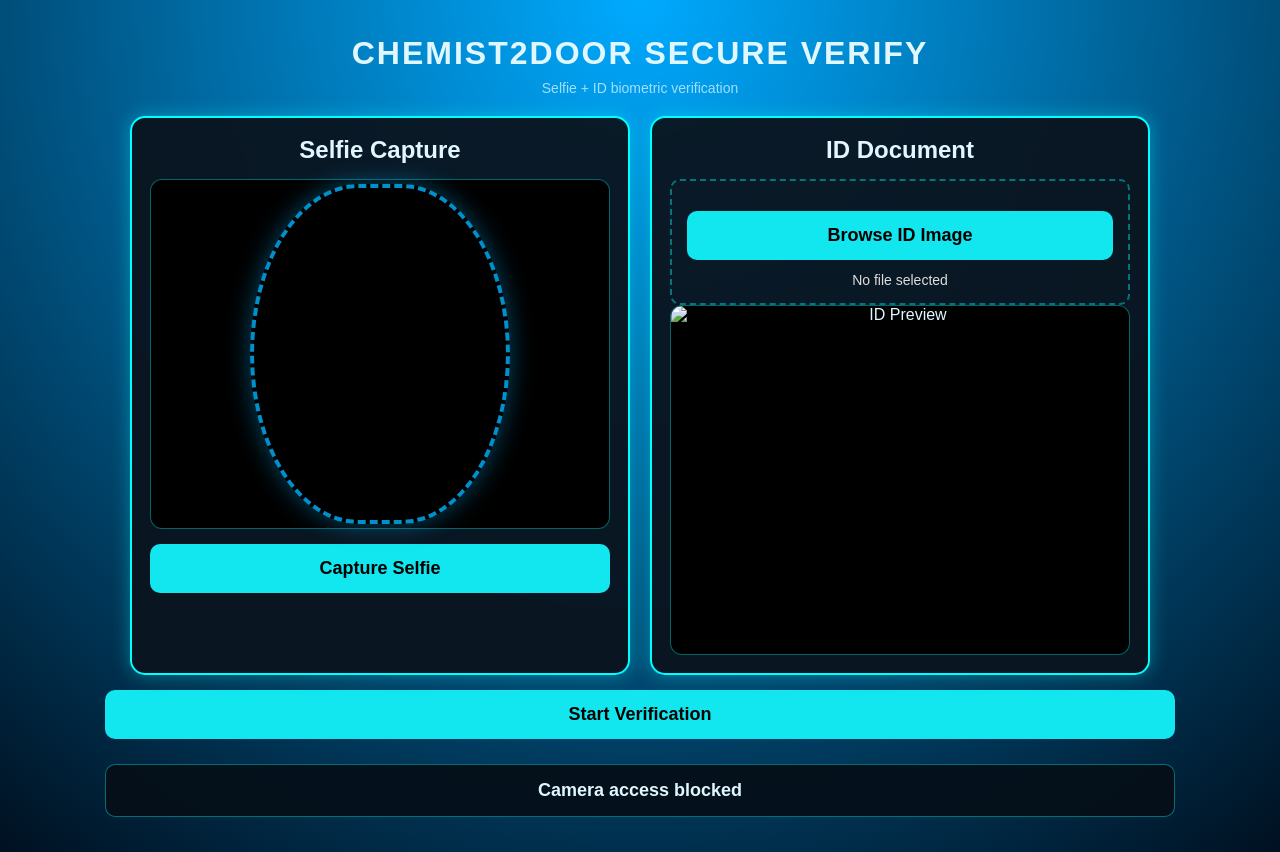
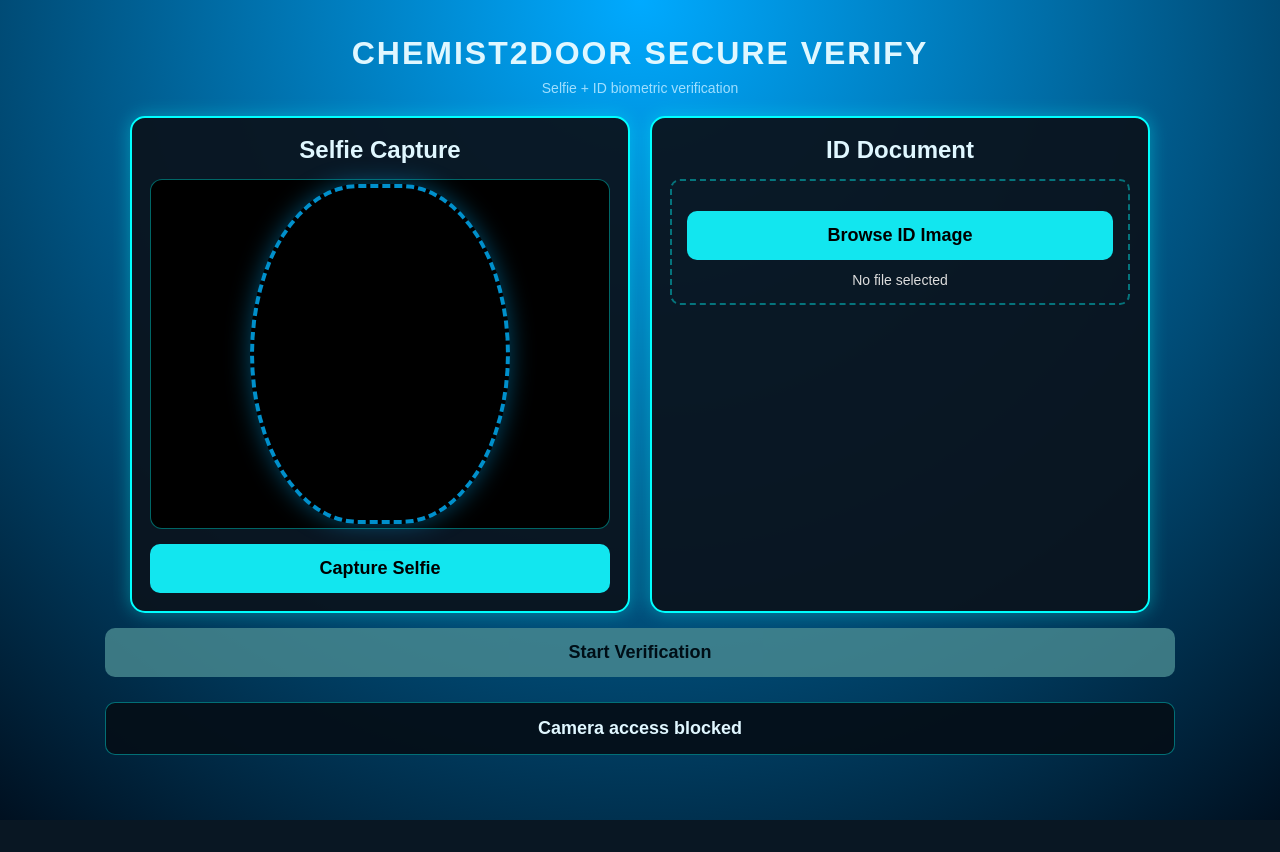
Before and after one commit to Shah4893/chemist2door, a Flask app: page / in a window 1280 px wide. After the commit the page ends 820 px from the top, so only its background shows below. Run offline with Flask 3, Linux system fonts and the light colour scheme.

Commit message:
Update index.html for age verification features

```diff
--- a/templates/index.html
+++ b/templates/index.html
@@ -4,8 +4,12 @@
     <meta charset="UTF-8">
     <title>Chemist2Door – Age Verification</title>
     <meta name="viewport" content="width=device-width, initial-scale=1.0">
+
     <!-- CSS -->
     <link rel="stylesheet" href="/static/style.css">
+
+    <!-- Prevent caching (important for verification systems) -->
+    <meta http-equiv="Cache-Control" content="no-store" />
 </head>
 
 <body>
@@ -29,9 +33,10 @@
             </div>
 
             <!-- frozen selfie (hold mode) -->
-            <canvas id="selfieCanvas"></canvas>
+            <canvas id="selfieCanvas" style="display:none;"></canvas>
 
             <button id="captureBtn" class="primary-btn">Capture Selfie</button>
+            <button id="retakeBtn" class="secondary-btn" style="display:none;">Retake Selfie</button>
         </div>
 
         <!-- ID UPLOAD SECTION -->
@@ -45,16 +50,16 @@
             </div>
 
             <!-- ID preview -->
-            <img id="idPreview" alt="ID Preview">
+            <img id="idPreview" alt="ID Preview" style="display:none;">
         </div>
 
     </div>
 
     <!-- VERIFY BUTTON -->
-    <button id="verifyBtn" class="primary-btn">Start Verification</button>
+    <button id="verifyBtn" class="primary-btn disabled" disabled>Start Verification</button>
 
     <!-- RESULT BOX -->
-    <div id="resultBox" class="result-box">
+    <div id="resultBox" class="result-box hidden">
         <p id="resultText">Waiting for verification...</p>
     </div>
 
```
